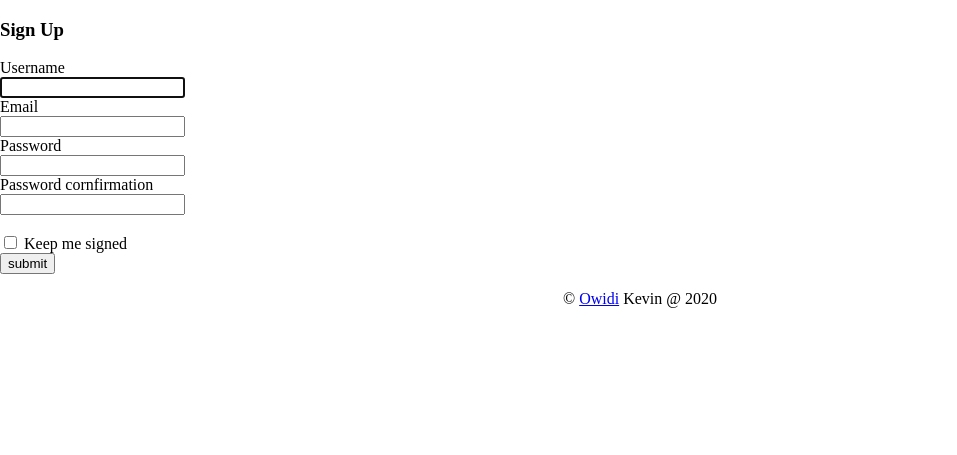
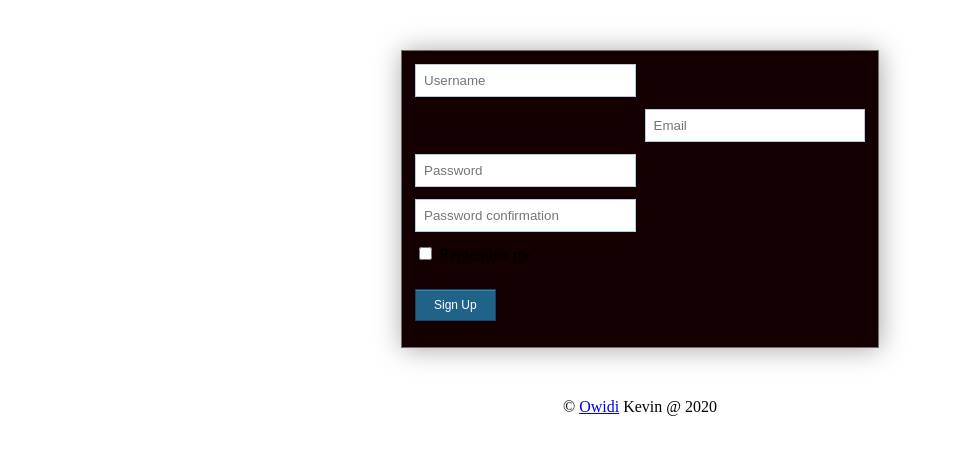
Before and after one commit to owidi-001/snap, a Django app: page /register/ in a window 1280 px wide. Shown: the part 50-505 px from the top of the page, without its empty margins (0-957 px from the left). Run offline with Django 3.2, Linux system fonts and the light colour scheme; some libraries are stand-ins or nearby versions.

Commit message:
design update

```diff
--- a/accounts/templates/registration/register.html
+++ b/accounts/templates/registration/register.html
@@ -1,39 +1,34 @@
-{% extends 'post/base.html' %} {% load static %}
+{% extends 'post/base.html' %}
+{% load static %}
 {% load crispy_forms_tags%}
-{%block content %}
-<div id="auth">
-  <div class="wrapper">
-    <form action="#" method="post">
+
+{% block content %}
+<div >
+    <form class="auth-form">
         {% csrf_token %}
-      <h3>Sign Up</h3>
-      <div class="form-group">
-          <label for="name">Username</label>
-          <br>
-          {{form.username}}
-      </div>
-      <div class="form-group">
-          <label for="email">Email</label>
-          <br>
-          {{form.email}}
-      </div>
-      <div class="form-group">
-          <label for="Password">Password</label>
-          <br>
-          {{form.password1}}
-      </div>
-      <div class="form-group">
-          <label for="Password1">Password cornfirmation</label>
-          <br>
-          {{form.password2}}
-      </div>
-      <br>
+        <ul>
+            <li>
+                <input type="text" name="field1" class="field-style field-split align-left" placeholder="Username" />
+            </li>
+            <li>
+                <input type="email" name="field2" class="field-style field-split align-right" placeholder="Email" />
+            </li>
+            <li>
+                <input type="password" name="field3" class="field-style field-split align-left" placeholder="Password" />
 
-      <div class="form-group">
-          <input type="checkbox" name="remember" id="remember">
-          <label for="check">Keep me signed</label>
-      </div>
-      <button class="form-control">submit</button>
-  </form>
-  </div>
+            </li>
+            <li>
+                <input type="password" name="field3" class="field-style field-split align-left"
+                    placeholder="Password confirmation" />
+            </li>
+            <li>
+                <input type="checkbox" name="check" id="check" placeholder="Remember me">
+                <label for="check">Remember me</label>
+            </li>
+            <li>
+                <input type="submit" value="Sign Up" />
+            </li>
+        </ul>
+    </form>
 </div>
 {% endblock content %}
--- a/post/static/post/css/style.css
+++ b/post/static/post/css/style.css
@@ -204,3 +204,75 @@ footer{
 }
 @media (min-width: 1200px) {
 }
+
+
+/* auth forms */
+form.auth-form{
+	max-width: 450px;
+	background: rgb(20, 0, 0);
+  padding:0.8rem;
+	margin: 50px auto;
+	box-shadow: 1px 1px 25px rgba(0, 0, 0, 0.35);
+  border:1px solid #707070;
+}
+form.auth-form ul{
+	padding:0;
+	margin:0;
+	list-style:none;
+}
+form.auth-form ul li{
+	display: block;
+	margin-bottom: 10px;
+	min-height: 35px;
+}
+form.auth-form ul li  .field-style{
+	box-sizing: border-box;
+	-webkit-box-sizing: border-box;
+	-moz-box-sizing: border-box;
+	padding: 8px;
+	outline: none;
+	border: 1px solid #B0CFE0;
+	-webkit-transition: all 0.30s ease-in-out;
+	-moz-transition: all 0.30s ease-in-out;
+	-ms-transition: all 0.30s ease-in-out;
+	-o-transition: all 0.30s ease-in-out;
+
+}form.auth-form ul li  .field-style:focus{
+	box-shadow: 0 0 5px #B0CFE0;
+	border:1px solid #B0CFE0;
+}
+form.auth-form ul li .field-split{
+	width: 49%;
+}
+form.auth-form ul li .field-full{
+	width: 100%;
+}
+form.auth-form ul li input.align-left{
+	float:left;
+}
+form.auth-form ul li input.align-right{
+	float:right;
+}
+form.auth-form ul li textarea{
+	width: 100%;
+	height: 100px;
+}
+form.auth-form ul li input[type="button"],
+form.auth-form ul li input[type="submit"] {
+	-moz-box-shadow: inset 0px 1px 0px 0px #3985B1;
+	-webkit-box-shadow: inset 0px 1px 0px 0px #3985B1;
+	box-shadow: inset 0px 1px 0px 0px #3985B1;
+	background-color: #216288;
+	border: 1px solid #17445E;
+	display: inline-block;
+	cursor: pointer;
+	color: #FFFFFF;
+	padding: 8px 18px;
+	text-decoration: none;
+	font: 12px Arial, Helvetica, sans-serif;
+}
+form.auth-form ul li input[type="button"]:hover,
+form.auth-form ul li input[type="submit"]:hover {
+	background: linear-gradient(to bottom, #2D77A2 5%, #337DA8 100%);
+	background-color: #28739E;
+}
--- a/post/templates/post/post.html
+++ b/post/templates/post/post.html
@@ -37,7 +37,6 @@
         <!-- subtitle and title -->
         <a href="{% url 'detail' post.id %}"><h4 style="font-family: 'Segoe UI'; font-size: 18px; color: #3a3939;">{{ post.subtitle}}</h4></a>
 
-        <p>{{ post.caption }}</p>
       </div>
       <hr>
       <!-- footer -->
```
Also changed, not shown: accounts/templates/registration/login.html (+23 -28 lines), accounts/templates/registration/loginBackup.html (+18 -9 lines), accounts/templates/registration/registerBackup.html (+13 -9 lines), db.sqlite3.
